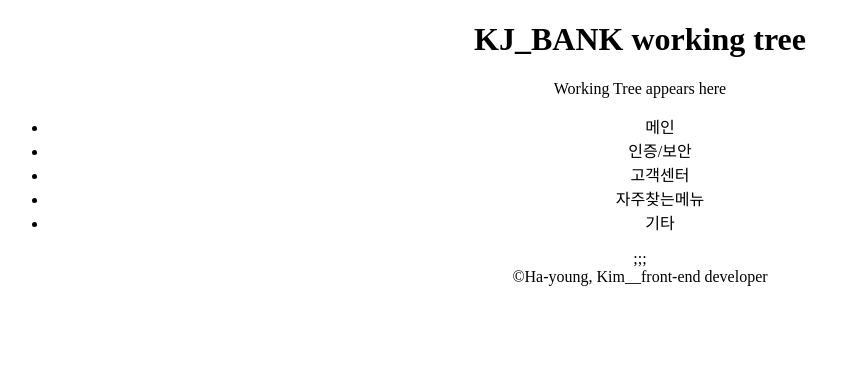
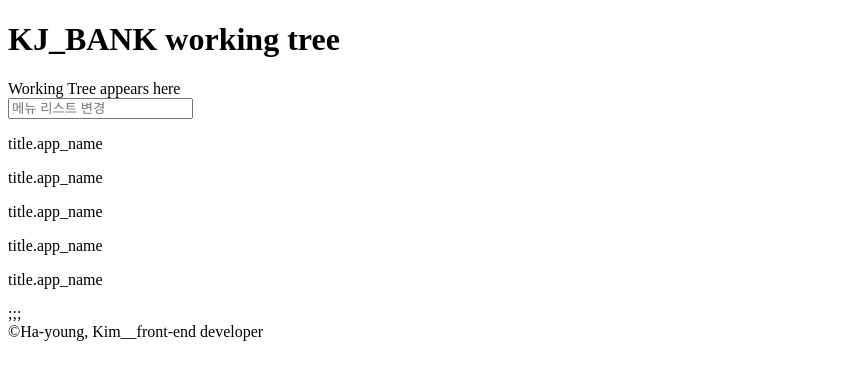
Before and after one commit to hayoung-jeremy/react_practice, a React (Create React App) app: page / in a window 1280 px wide. Shown: the top 380 px of the page, without its empty margins (0-861 px from the left). Built offline with nearby package versions, Linux system fonts and the light colour scheme; the HTML template or start-up script is replaced by a standard one.

Commit message:
setting data --1

```diff
--- a/src/App.css
+++ /dev/null
@@ -1,38 +0,0 @@
-.App {
-  text-align: center;
-}
-
-.App-logo {
-  height: 40vmin;
-  pointer-events: none;
-}
-
-@media (prefers-reduced-motion: no-preference) {
-  .App-logo {
-    animation: App-logo-spin infinite 20s linear;
-  }
-}
-
-.App-header {
-  background-color: #282c34;
-  min-height: 100vh;
-  display: flex;
-  flex-direction: column;
-  align-items: center;
-  justify-content: center;
-  font-size: calc(10px + 2vmin);
-  color: white;
-}
-
-.App-link {
-  color: #61dafb;
-}
-
-@keyframes App-logo-spin {
-  from {
-    transform: rotate(0deg);
-  }
-  to {
-    transform: rotate(360deg);
-  }
-}
--- a/src/App.js
+++ b/src/App.js
@@ -1,4 +1,3 @@
-import "./App.css";
 import Header from "./components/Header";
 import WorkingTree from "./components/WorkingTree";
 
--- a/src/components/DataPersonal.js
+++ b/src/components/DataPersonal.js
@@ -1,4 +1,4 @@
-import React from "react";
+import React, { useState } from "react";
 import data_personal from "../db/data_personal.json";
 
 const DataPersonal = () => {
@@ -10,32 +10,27 @@ const DataPersonal = () => {
   //   console.log(data_personal[0].menus[3].app_name);
   //   console.log(data_personal[0].menus[4].app_name);
 
-  console.log(data_personal[0].menus);
+  const [depth_01__title, setDepth_01__title] = useState("");
 
-  const depth_01 = data_personal[0].menus;
-  const depth_01_title = depth_01.map(function (element) {
-    return element.app_name;
+  const title_01 = data_personal[0].menus.map(function (title) {
+    return <p>title.app_name</p>;
   });
-  const depth_02 = depth_01.map(function (element) {
-    return element.menus.map(function (element) {
-      return element.app_name;
-    });
-  });
-  const depth_02_url = depth_01.map(function (element) {
-    return element.menus.map(function (element) {
-      return element.app_url;
-    });
-  });
-  console.log(depth_01_title);
-  console.log(depth_02);
-  console.log(depth_02_url);
+
+  const onChange__title = () => {
+    setDepth_01__title();
+  };
   return (
     <>
-      <ul>
-        {depth_01_title.map((item) => (
-          <li>{item}</li>
-        ))}
-      </ul>
+      <div>
+        <form>
+          <input
+            type="text"
+            onChange={onChange__title}
+            placeholder="메뉴 리스트 변경"
+          />
+          {title_01}
+        </form>
+      </div>
     </>
   );
 };
```
